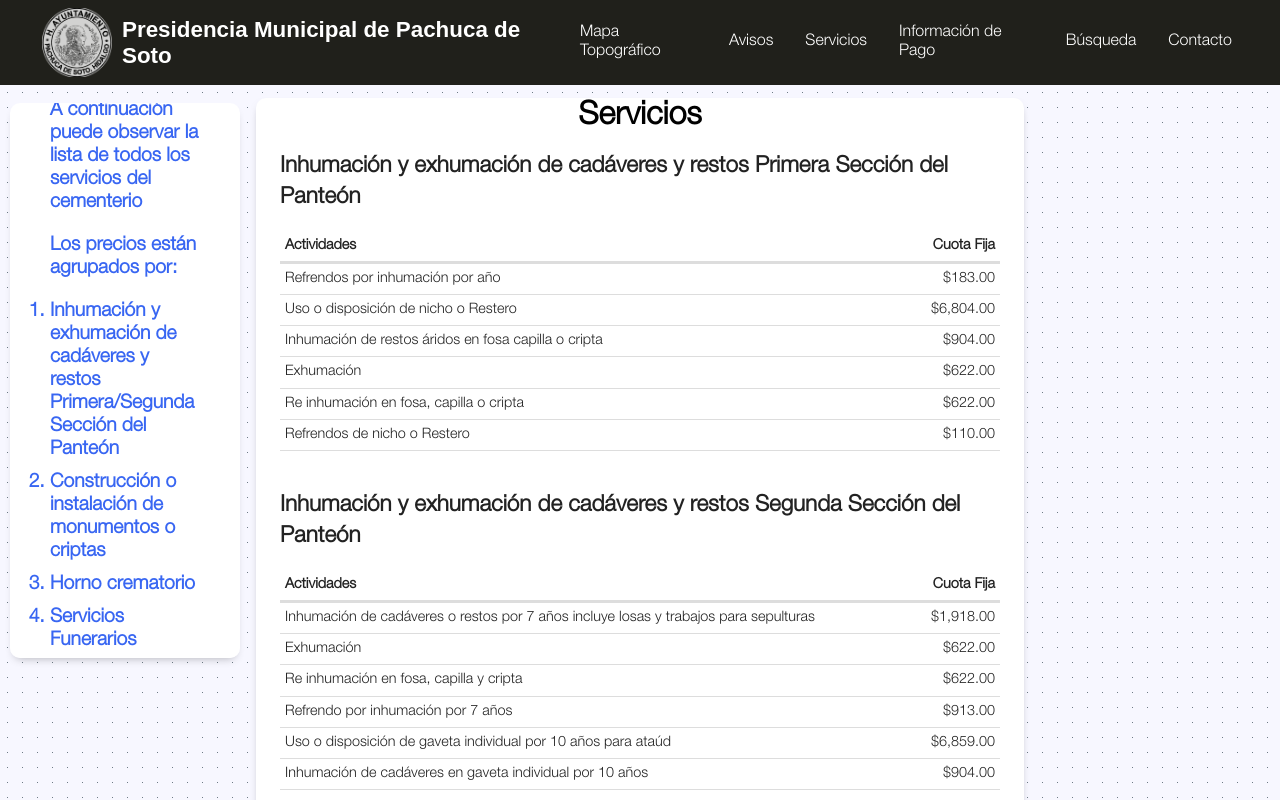
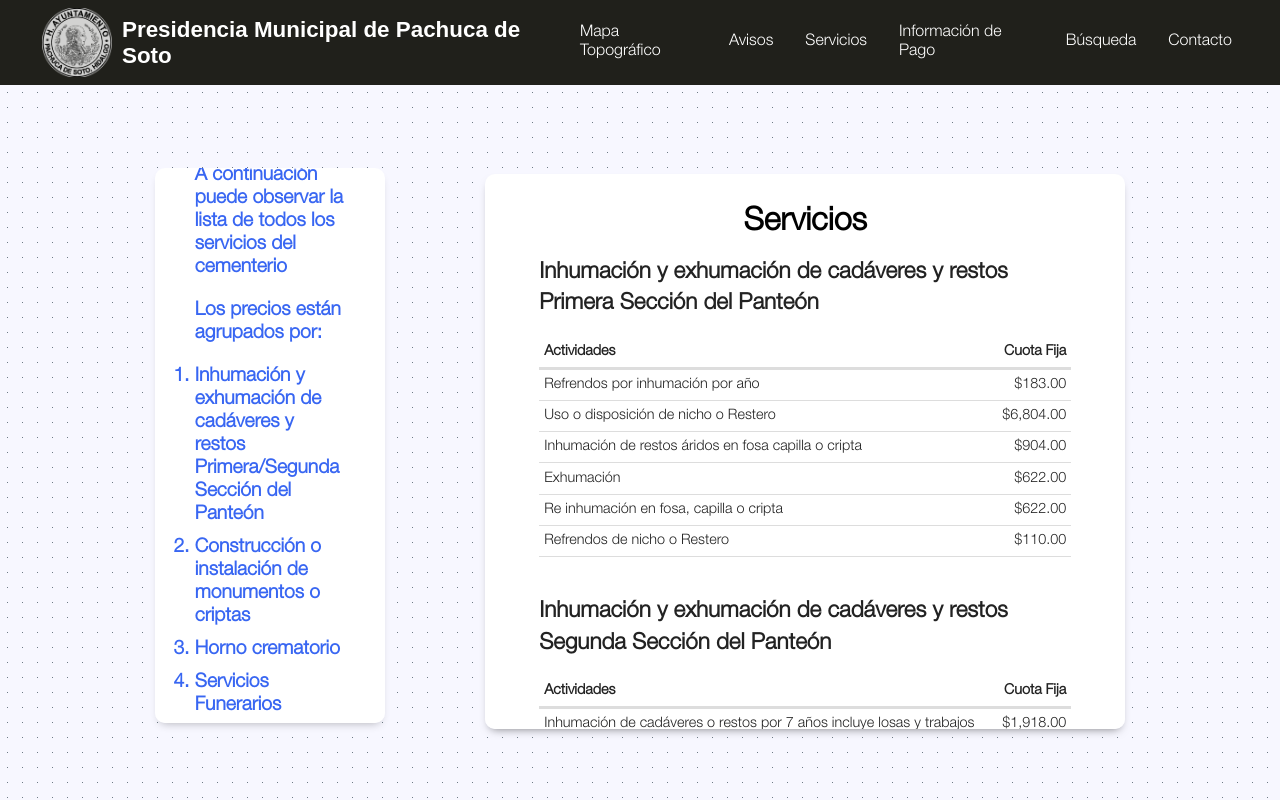
Before and after one commit to ErhartFabian/panteonpublico, a React (Create React App) app: page /Servicios in a window 1280 px wide. Shown: the top 800 px of the page. Built offline with nearby package versions, Linux system fonts and the light colour scheme.

Commit message:
instrucciones info pago

```diff
--- a/src/Components/FormaContacto/FormaContacto.css
+++ b/src/Components/FormaContacto/FormaContacto.css
@@ -32,16 +32,15 @@
     justify-content: center;
     align-items: center;
     flex-direction: column;
-    font-size: 1.9rem;
+    font-size: 1.3rem;
     color: #3866F2;
-    font-weight: bold;
     text-align: center;
     padding: 30px;
     background-color: #fff;
     border-radius: 10px;
     box-shadow: 0 5px 10px -5px rgb(0 0 0 / 30%);
-    margin: auto;
-    width: 90%;
+    margin-left: auto;
+    margin-right: 100px;
     max-width: 400px;
 }
 
@@ -52,13 +51,14 @@
 
 .form {
     background-color: #fff;
-    margin: auto;
+    margin-right: auto;
     width: 90%;
-    max-width: 400px;
+    max-width: 800px;
     padding: 4.5em 3em;
     border-radius: 10px;
     box-shadow: 0 5px 10px -5px rgb(0 0 0 / 30%);
     text-align: center;
+    height: calc(80vh - 85px);
 }
 
 .form__title {
@@ -154,7 +154,7 @@
     flex-direction: column;
     align-items: center;
     justify-content: center;
-    height: 100%;
+    height: 10%;
     background-color: #45CB85;
     padding: 2em;
     border-radius: 10px;
--- a/src/Components/FormaContacto/index.js
+++ b/src/Components/FormaContacto/index.js
@@ -37,11 +37,11 @@ function FormaContacto() {
         <div className="area-form">
             <div className="instructions_contacto">
                 <h2>¿Tienes alguna duda?</h2>
+                <label>
+                    Llena el siguiente formulario y nos pondremos en contacto contigo.
+                </label>
                 <p>
-                    Favor llena el siguiente formulario y nos pondremos en contacto contigo.
-                </p>
-                <p>
-                    En la sección de mensaje siéntete libre de escribir cualquier duda, comentario o sugerencia.
+                   Escribe tu duda, comentario o sugerencia.
                 </p>
             </div>
             <form className="form" id="form" ref={form} onSubmit={handleSubmit}>
--- a/src/Components/InfoPago/InfoPago.js
+++ b/src/Components/InfoPago/InfoPago.js
@@ -132,6 +132,11 @@ function InfoPago() {
 
     return (
         <div className="container">
+            <div className="instrutions-infopago">
+                <h1>Comprobante de Pago</h1>
+                {/* para obtener su comprobande de pago favor de introducir el cuartel, lote, clase y fosa asignados */}
+                <p>Para obtener su comprobante de pago favor de introducir el cuartel, lote, clase y fosa asignados</p>
+            </div>
             <form onSubmit={handleSubmit} className='informacion'>
                 <h1 id="name">Comprobante de pago</h1>
                 <div className='dato'>
--- a/src/Components/InfoPago/css/InfoPago.css
+++ b/src/Components/InfoPago/css/InfoPago.css
@@ -17,19 +17,38 @@
     align-items: center;
 }
 
+.instrutions-infopago{
+    height: calc(70vh - 85px);
+    display: flex;
+    justify-content: center;
+    align-items: center;
+    flex-direction: column;
+    color: #3866F2;
+    text-align: center;
+    padding: 30px;
+    background-color: #fff;
+    border-radius: 10px;
+    box-shadow: 0 5px 10px -5px rgb(0 0 0 / 30%);
+    margin-left: auto;
+    margin-right: 100px;
+    max-width: 400px;
+}
+
+.instrutions-infopago p{
+    font-size: 1.3rem;
+    margin-top: 0.2em;
+}
+
 .informacion{
     display: flex;
-    padding-top: 0;
     flex-direction: column;
     align-items: center;
     justify-content: space-around;
-    /* margin: 100px auto 0 auto; */
-    margin: auto;
+    margin-right: auto;
     background-color: #fff;
     width: 800px;
-    height: 400px;
+    height: calc(70vh - 85px);
     border-radius: 10px;
-    /* margin-bottom: 50px; */
     box-shadow: 0 5px 10px -5px rgb(0 0 0 / 30%);
 }
 
--- a/src/Components/Servicios/Servicios.css
+++ b/src/Components/Servicios/Servicios.css
@@ -13,19 +13,10 @@
 }
 
 
-.page > *{
-    margin: 0px;
-    padding: 0px;
-    background-color: #f2f2f2;
-    display: flex;
-    flex-direction: column;
-}
+
 
 .instructions_servicios {
   height: calc(80vh - 85px);
-  position: fixed;
-  top: 103px;
-  left: 10px;
   display: flex;
   justify-content: center;
   align-items: center;
@@ -37,7 +28,8 @@
   background-color: #fff;
   border-radius: 10px;
   box-shadow: 0 5px 10px -5px rgb(0 0 0 / 30%);
-  margin: auto;
+  margin-left: auto;
+  margin-right: 100px;
   width: 50%;
   max-width: 18%;
   font-size: 1.2rem;
@@ -51,8 +43,8 @@
 }
 
 #Page{
-    width: 100%;
-    height: 100%;
+
+    height: 90vh;
     display: flex;
     align-items: center;
     justify-content: center;
@@ -65,12 +57,15 @@ h1{
     text-align: center;
 }
 #Servicios{
-    width: 60%;
-    height: 60%;
+    width: 50%;
+    height: calc(80vh - 85px);
     margin-top: 1%;
     background-color: #fff;
     border-radius: 10px;
     box-shadow: 0 5px 10px -5px rgb(0 0 0 / 50%);
+    overflow-y: scroll;
+    margin-right: auto;
+    padding: 30px;
 }
 
 .rg-container {
```
